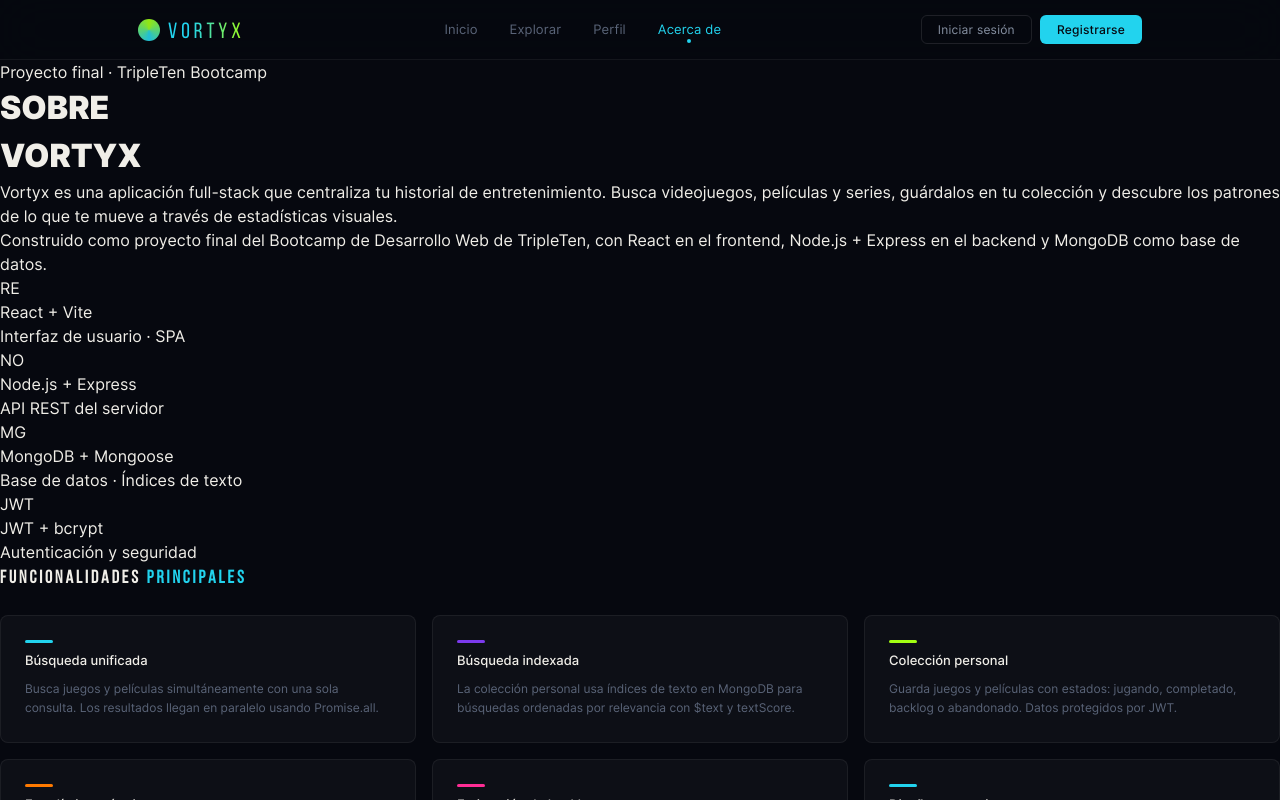
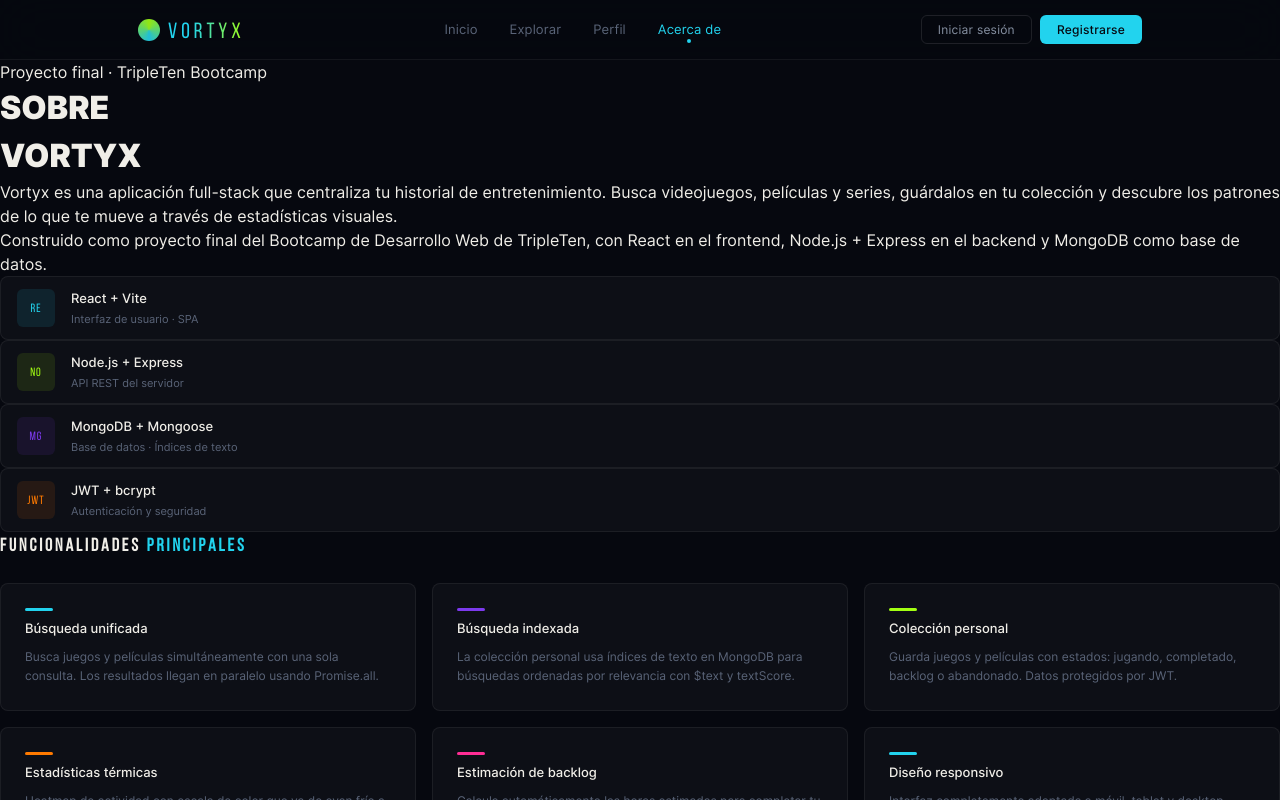
Before and after one commit to NorimNori/vortyx-frontend, a React (Vite) app: page /about in a window 1280 px wide. Shown: the top 800 px of the page. Built offline with nearby package versions, Linux system fonts and the light colour scheme; no server answers.

Commit message:
feat(ui): add css styles for TechCard component

```diff
--- /dev/null
+++ b/src/components/About/TechCard.css
@@ -0,0 +1,65 @@
+.about__tech-card {
+  display: flex;
+  align-items: center;
+  gap: var(--spacing-md);
+  background: var(--color-surface);
+  border: 1px solid var(--color-border);
+  border-radius: var(--radius-md);
+  padding: 12px var(--spacing-md);
+  transition: border-color var(--transition-base);
+}
+
+.about__tech-card:hover {
+  border-color: var(--color-border-hover);
+}
+
+.about__tech-icon {
+  width: 38px;
+  height: 38px;
+  border-radius: var(--radius-sm);
+  display: flex;
+  align-items: center;
+  justify-content: center;
+  font-family: var(--font-display);
+  font-size: 12px;
+  letter-spacing: 1px;
+  flex-shrink: 0;
+}
+
+.about__tech-icon--brand {
+  background: rgba(34, 211, 238, 0.1);
+  color: var(--color-brand);
+}
+
+.about__tech-icon--success {
+  background: rgba(163, 255, 18, 0.1);
+  color: var(--color-success);
+}
+
+.about__tech-icon--vortex {
+  background: rgba(124, 58, 237, 0.1);
+  color: var(--color-vortex);
+}
+
+.about__tech-icon--game {
+  background: rgba(255, 122, 0, 0.1);
+  color: var(--color-game);
+}
+
+.about__tech-info {
+  display: flex;
+  flex-direction: column;
+  gap: 2px;
+}
+
+.about__tech-name {
+  font-size: 13px;
+  font-weight: 500;
+  color: var(--color-text);
+}
+
+.about__tech-role {
+  font-size: 11px;
+  color: var(--color-text-subtle);
+  font-weight: 300;
+}
--- a/src/components/About/TechCard.jsx
+++ b/src/components/About/TechCard.jsx
@@ -1,3 +1,5 @@
+import "./TechCard.css";
+
 function TechCard({ abbr, name, role, color }) {
   return (
     <li className="about__tech-card">
```
